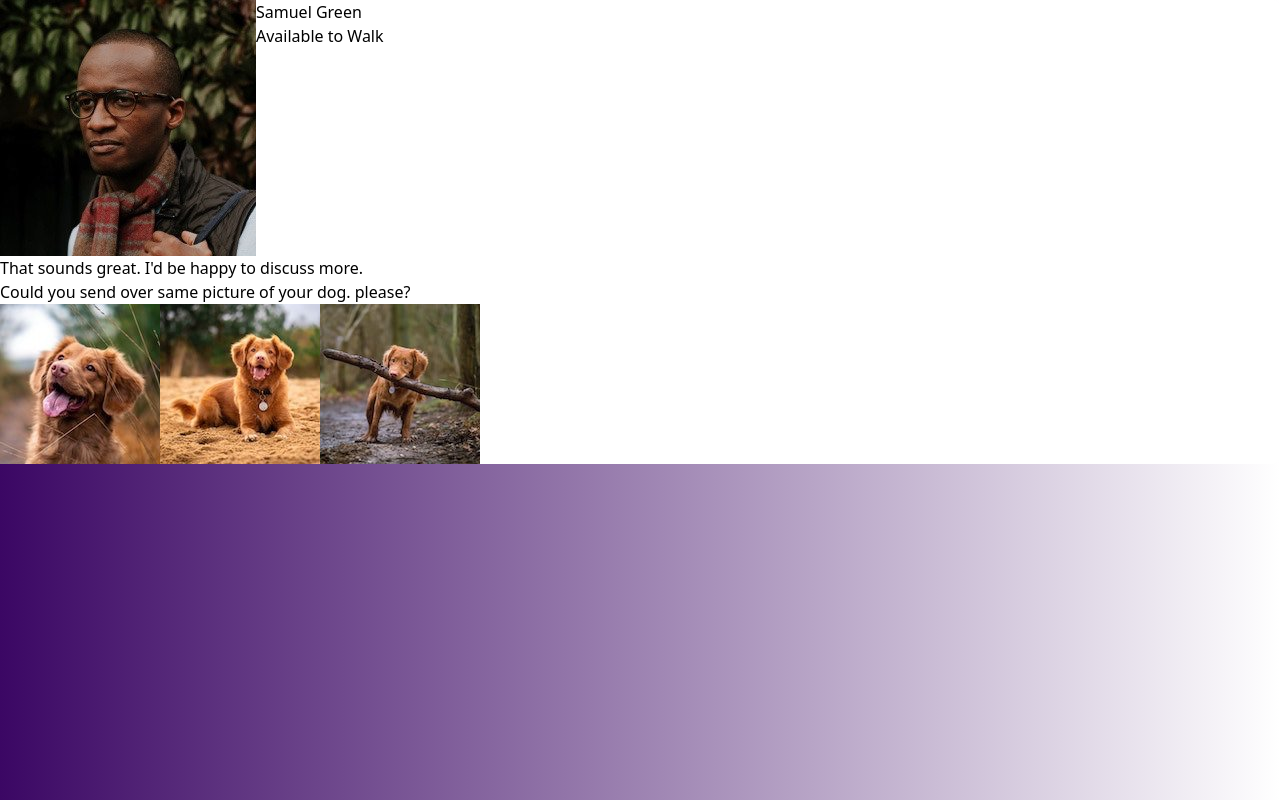
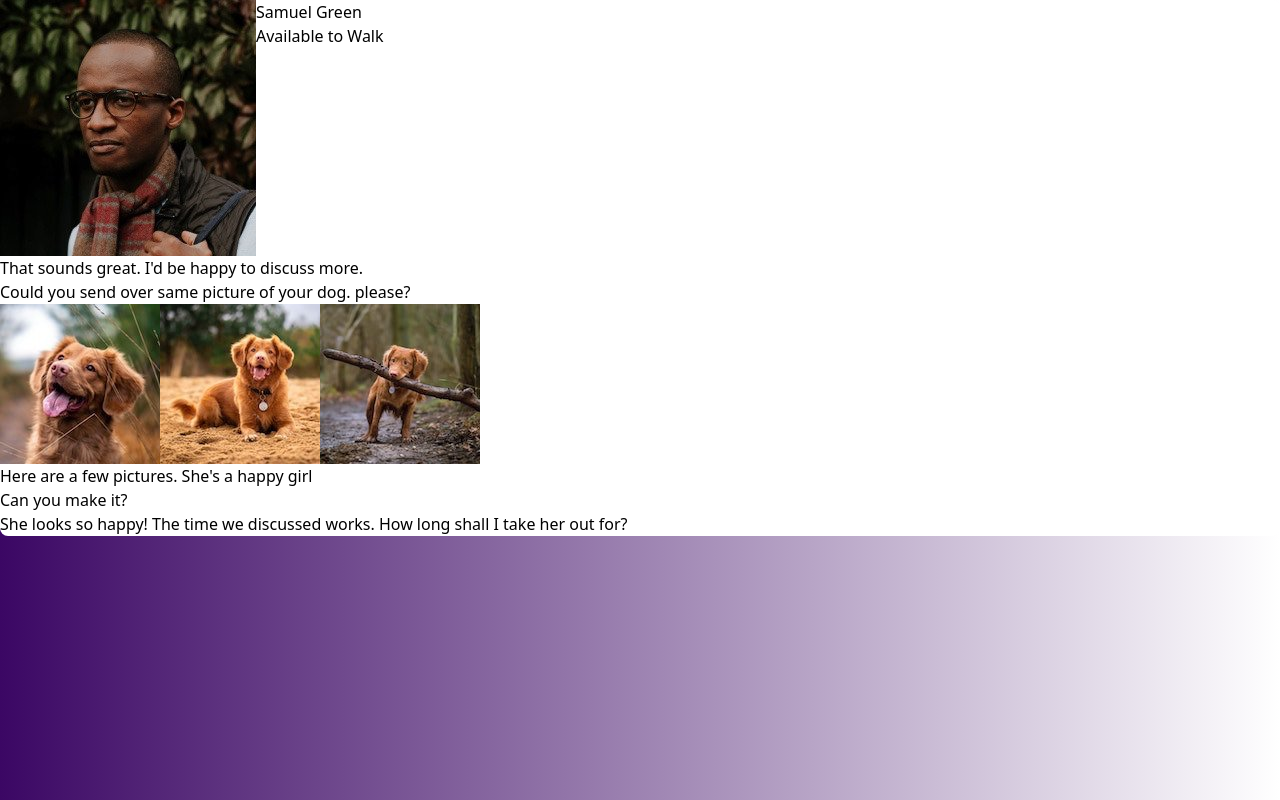
Before and after one commit to Miron-Silviu/chat-app-ilustrator, a website: page docs/index.html in a window 1280 px wide. Drawn offline with Linux system fonts and the light colour scheme.

Commit message:
Build : Build conversations containers .

```diff
--- a/docs/index.html
+++ b/docs/index.html
@@ -32,6 +32,18 @@
         <img src="/images/dog-image-2.jpg" alt="second-dog-image" />
         <img src="/images/dog-image-3.jpg" alt="third-dog-image" />
       </div>
+      <div class="first-conversation-sent">
+        <p>Here are a few pictures. She's a happy girl</p>
+      </div>
+      <div class="second-conversation-sent">
+        <p>Can you make it?</p>
+      </div>
+      <div class="third-conversation">
+        <p>
+          She looks so happy! The time we discussed works. How long shall I take
+          her out for?
+        </p>
+      </div>
     </div>
   </body>
 </html>
```
